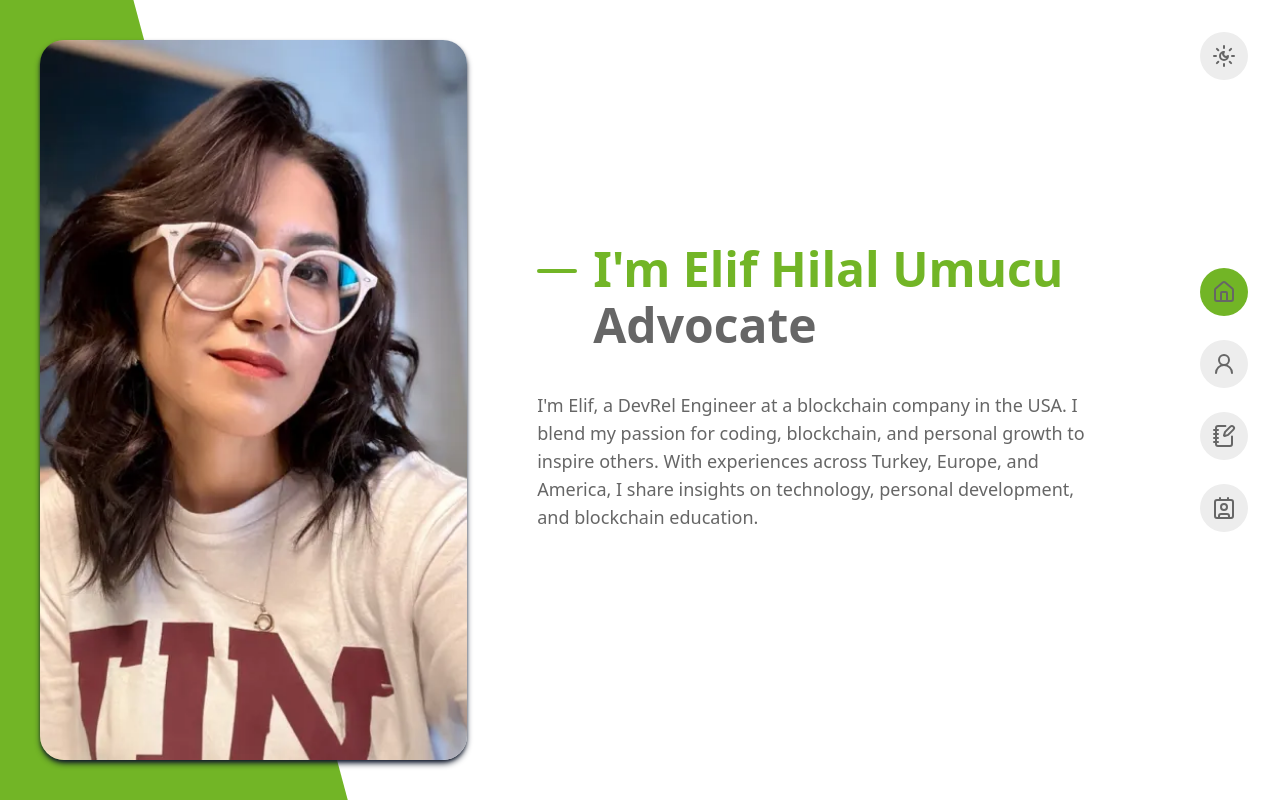
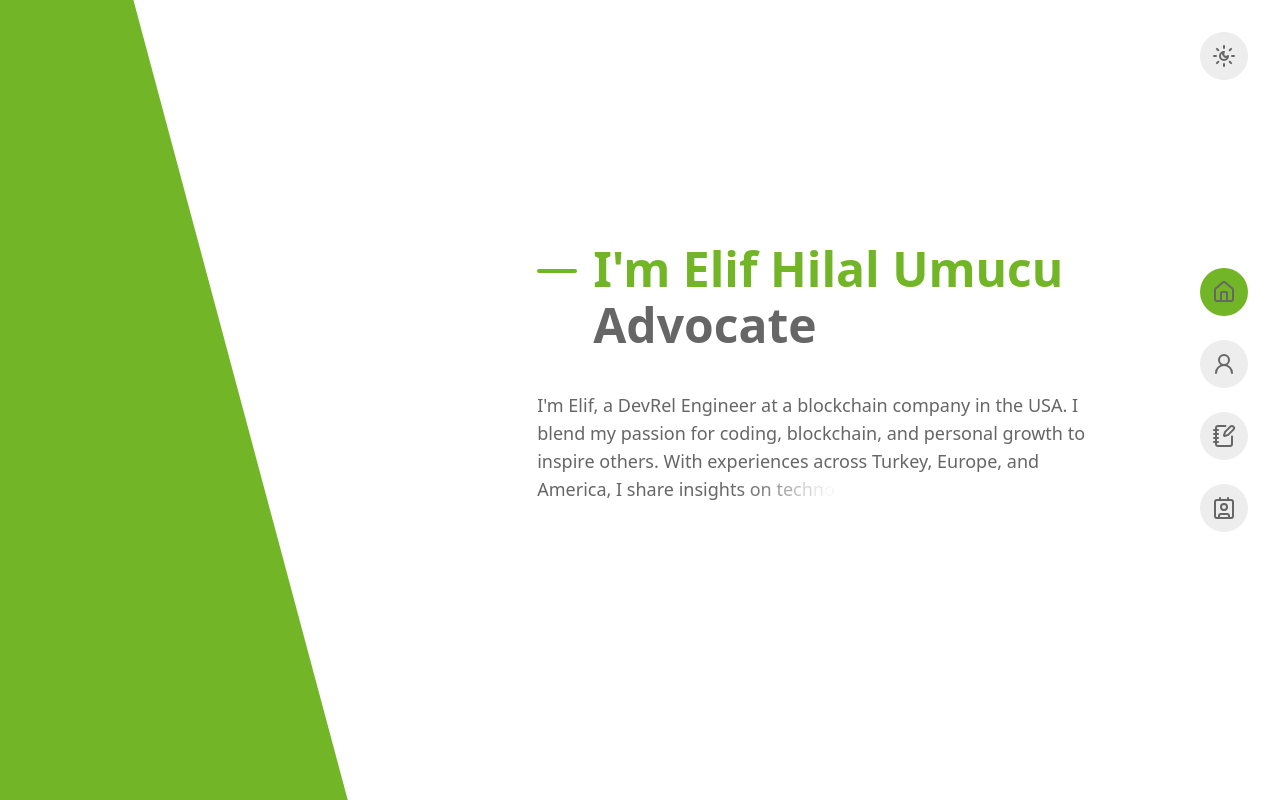
Before and after one commit to Ozavsar/ehilal, a Next.js app: page / in a window 1280 px wide. Built offline with nearby package versions, Linux system fonts and the light colour scheme.

Commit message:
feat: framer motion added

```diff
--- a/package.json
+++ b/package.json
@@ -12,6 +12,7 @@
     "@radix-ui/react-slot": "^1.1.0",
     "class-variance-authority": "^0.7.0",
     "clsx": "^2.1.1",
+    "framer-motion": "^11.3.30",
     "geist": "^1.3.1",
     "lucide-react": "^0.435.0",
     "next": "14.2.6",
--- a/src/components/Header/Nav.tsx
+++ b/src/components/Header/Nav.tsx
@@ -9,6 +9,7 @@ import Link from "next/link";
 import { Button } from "../ui/button";
 import { usePathname } from "next/navigation";
 import { useState } from "react";
+import { motion } from "framer-motion";
 
 const navLinks = [
   {
@@ -39,16 +40,26 @@ export default function Nav() {
   const pathname = usePathname();
 
   return (
-    <nav className="mx-auto flex flex-row gap-6 p-4 sm:my-auto sm:flex-col sm:p-8">
-      {navLinks.map((link) => {
+    <motion.nav
+      variants={{ visible: { transition: { staggerChildren: 0.2 } } }}
+      initial="hidden"
+      whileInView="visible"
+      className="mx-auto flex flex-row gap-6 p-4 sm:my-auto sm:flex-col sm:p-8"
+    >
+      {navLinks.map((link, i) => {
         const isActive = pathname === link.url;
         const isHovered = hoveredItem === link.title;
         return (
-          <Link
+          <motion.div
             key={link.title}
-            href={link.url}
+            variants={{
+              hidden: { opacity: 0, scale: 0.5 },
+              visible: { opacity: 1, scale: 1 },
+            }}
+            transition={{ type: "spring" }}
             className="self-end rounded-full"
           >
+            <Link key={link.title} href={link.url}>
               <Button
                 variant="circle"
                 size="icon"
@@ -64,8 +75,9 @@ export default function Nav() {
                 <div className="absolute right-0 pr-3">{link.icon}</div>
               </Button>
             </Link>
+          </motion.div>
         );
       })}
-    </nav>
+    </motion.nav>
   );
 }
--- a/src/containers/home/index.tsx
+++ b/src/containers/home/index.tsx
@@ -1,12 +1,20 @@
+"use client";
+
 import Image from "next/image";
+import { motion } from "framer-motion";
 
 export default function HomeContainer() {
+  const text = `I'm Elif, a DevRel Engineer at a blockchain company in the
+                USA. I blend my passion for coding, blockchain, and personal
+                growth to inspire others. With experiences across Turkey,
+                Europe, and America, I share insights on technology, personal
+                development, and blockchain education.`.split("");
   return (
     <main>
       <div className="relative flex h-screen w-screen items-center justify-center max-sm:w-auto">
         <Image
           src="/images/home/profile-picture.webp"
-          className="fixed left-10 top-10 hidden h-[calc(100vh-80px)] w-1/3 rounded-3xl object-cover shadow-md shadow-slate-900 custom-lg:block"
+          className="animate-fade-in-elif fixed left-10 top-10 hidden h-[calc(100vh-80px)] w-1/3 rounded-3xl object-cover opacity-0 shadow-md shadow-slate-900 custom-lg:block"
           width={700}
           height={700}
           alt="my-picture"
@@ -33,13 +41,26 @@ export default function HomeContainer() {
                 </h1>
               </div>
 
-              <p className="mb-7 mt-4 px-2 leading-6 md:text-lg custom-lg:mb-6 custom-lg:mt-[2.5px] custom-lg:leading-7">
-                I&apos;m Elif, a DevRel Engineer at a blockchain company in the
-                USA. I blend my passion for coding, blockchain, and personal
-                growth to inspire others. With experiences across Turkey,
-                Europe, and America, I share insights on technology, personal
-                development, and blockchain education.
-              </p>
+              <motion.p
+                className="mb-7 mt-4 px-2 leading-6 md:text-lg custom-lg:mb-6 custom-lg:mt-[2.5px] custom-lg:leading-7"
+                initial="hidden"
+                animate="visible"
+                variants={{
+                  visible: { transition: { staggerChildren: 0.02 } },
+                }}
+              >
+                {text.map((char, i) => (
+                  <motion.span
+                    key={i}
+                    variants={{
+                      hidden: { opacity: 0, y: 100 },
+                      visible: { opacity: 1, y: 0 },
+                    }}
+                  >
+                    {char}
+                  </motion.span>
+                ))}
+              </motion.p>
             </div>
           </div>
         </div>
--- a/tailwind.config.ts
+++ b/tailwind.config.ts
@@ -70,10 +70,20 @@ const config = {
           from: { height: "var(--radix-accordion-content-height)" },
           to: { height: "0" },
         },
+        "fade-in-right": {
+          from: { opacity: "0", transform: "translateX(32px)" },
+          to: { opacity: "1", transform: "translateX(0)" },
+        },
+        "fade-in-elif": {
+          from: { opacity: "0", transform: "rotate(-10deg) translateX(-100px)" },
+          to: { opacity: "1", transform: "rotate(0deg) translateX(0px)" },
+        },
       },
       animation: {
         "accordion-down": "accordion-down 0.2s ease-out",
         "accordion-up": "accordion-up 0.2s ease-out",
+        "fade-in-elif": "fade-in-elif 0.5s ease-out forwards 1s",
+        "fade-in-right": "fade-in-right 0.5s ease-out forwards",
       },
     },
   },
```
Also changed, not shown: 1 other file (tests, documents, lock files or other folders). Lines whose indentation alone changed are shown as unchanged.
